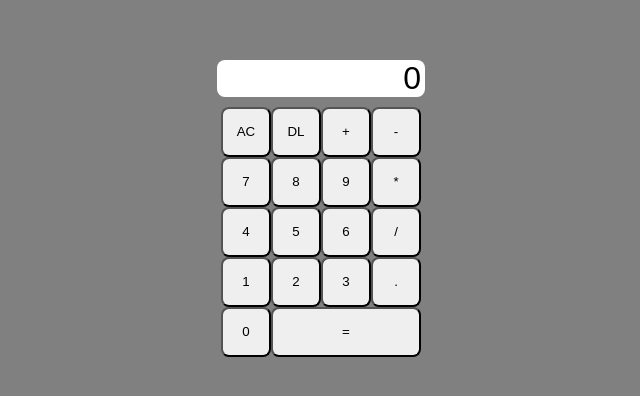
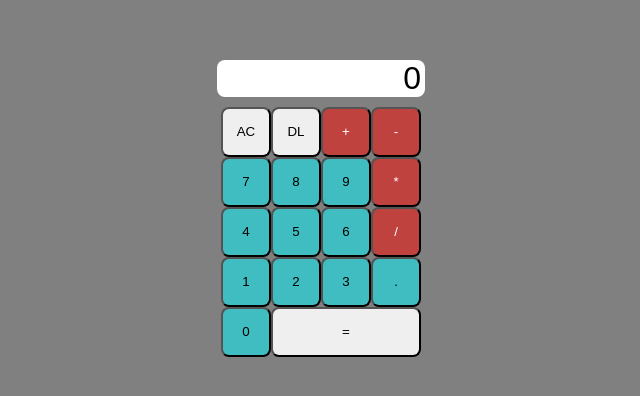
Before and after one commit to ezra-casas/Calculator, a plain HTML site: page index.html in a window 1280 px wide. Shown: the part 200-596 px from the top of the page, without its empty margins (319-959 px from the left). Drawn offline with Linux system fonts and the light colour scheme.

Commit message:
colored buttons

```diff
--- a/index.html
+++ b/index.html
@@ -18,19 +18,19 @@
 
             <button type="button" id="clear" data-all-clear>AC</button>
             <button type="button" id="delete" data-delete>DL</button>
-            <button type="button" id="add" data-operation="add">+</button>
-            <button type="button" id="add" data-operation="subtract">-</button>
+            <button type="button" id="add" class="operator"data-operation="add">+</button>
+            <button type="button" id="subtract" class="operator" data-operation="subtract">-</button>
 
             <button type="button" id="7" class="numbers" data-number="7">7</button>
             <button type="button" id="8" class="numbers" data-number="8">8</button>
             <button type="button" id="9" class="numbers" data-number="9">9</button>
-            <button type="button" id="add" data-operation="multiply">*</button>
+            <button type="button" id="multiply" class="operator"data-operation="multiply">*</button>
 
 
             <button type="button" id="4" class="numbers" data-number="4">4</button>
             <button type="button" id="5" class="numbers" data-number="5">5</button>
             <button type="button" id="6" class="numbers" data-number="6">6</button>
-            <button type="button" id="add" data-operation="divide">/</button>
+            <button type="button" id="divide" class="operator"data-operation="divide">/</button>
 
 
             <button type="button" id="1" class="numbers" data-number="1">1</button>
--- a/style.css
+++ b/style.css
@@ -12,6 +12,15 @@ body {
   justify-content: center;
   align-items: center;
 
+}
+.operator{
+  background-color: #C0423F;
+  color: white;
+}
+.numbers{
+  background-color: #3FBDC0;
+
+  color: black;
 }
 
 .display-number{
```
